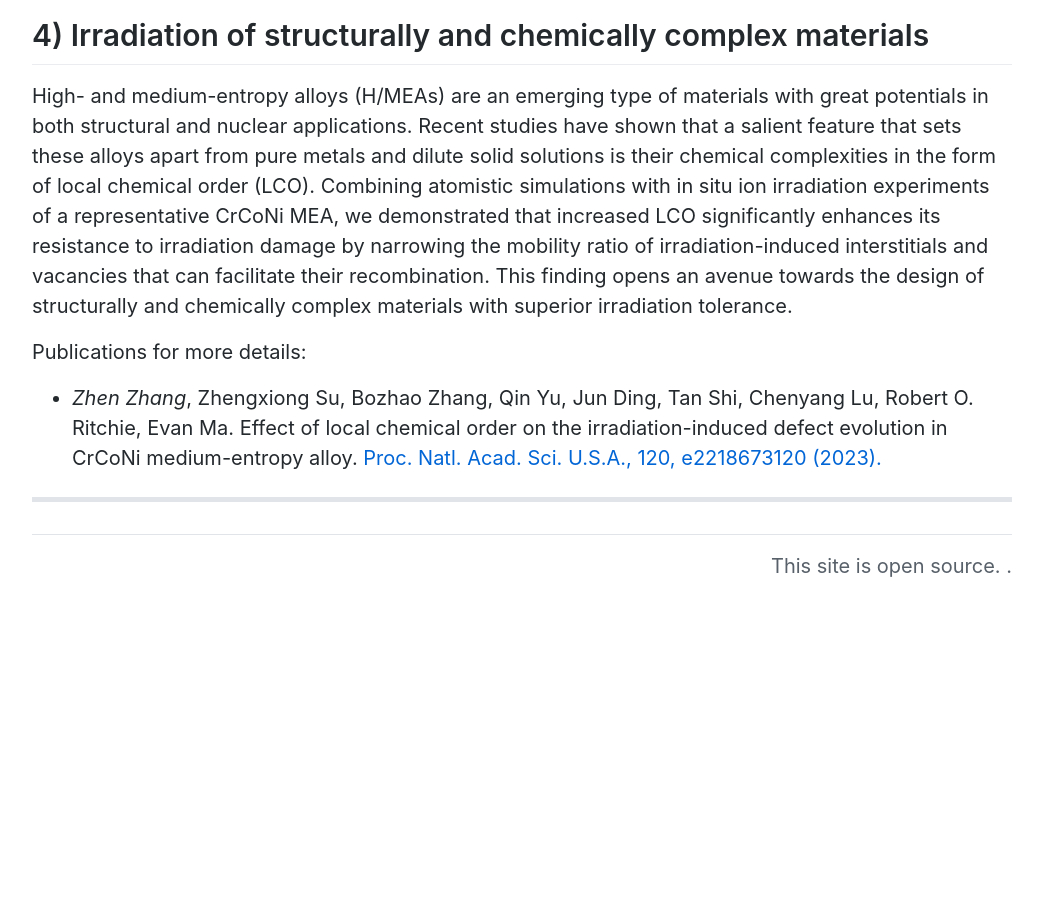
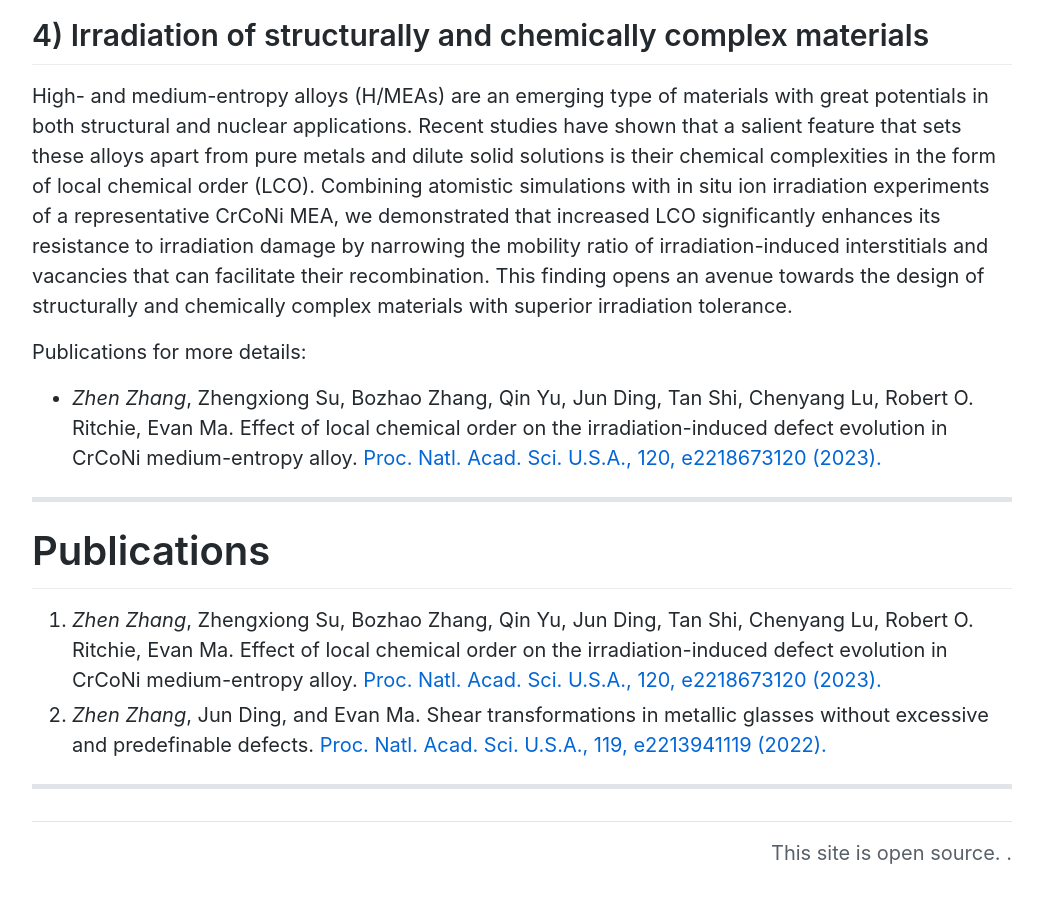
Before and after one commit to zhenzhang1991/zhenzhang1991.github.io, a Jekyll site: the page built from index.md, in a window 1280 px wide and 900 px high, scrolled down 3026 px. Shown: the whole window, without its empty margins (118-1161 px from the left). Built offline with Jekyll 4.4.1, drawn with Linux system fonts in a browser that asks for light colours; comment, search, counter and statistics services are not loaded; before the commit the page ends 3639 px from its top, so only the background shows below that.

Commit message:
Update index.md

```diff
--- a/index.md
+++ b/index.md
@@ -8,7 +8,7 @@ Email: zhen.zhang1991@hotmail.com <br>
 Link to: [Google Scholar](https://scholar.google.com/citations?user=xlcoVIUAAAAJ&hl=en);
 [ORCID: 0000-0003-2128-6215](https://orcid.org/0000-0003-2128-6215)
 
-[About](#resume); [Research](#research-highlights)
+[About](#resume); [Research](#research-highlights); [Publications](#publications)
 * * *
 
 # Resume
@@ -68,3 +68,11 @@ Publications for more details:
 *  *Zhen Zhang*, Zhengxiong Su, Bozhao Zhang, Qin Yu, Jun Ding, Tan Shi, Chenyang Lu, Robert O. Ritchie, Evan Ma. Effect of local chemical order on the irradiation-induced defect evolution in CrCoNi medium-entropy alloy. [Proc. Natl. Acad. Sci. U.S.A., 120, e2218673120 (2023).](https://www.pnas.org/doi/abs/10.1073/pnas.2218673120)
 
 * * *
+
+# Publications
+
+1. *Zhen Zhang*, Zhengxiong Su, Bozhao Zhang, Qin Yu, Jun Ding, Tan Shi, Chenyang Lu, Robert O. Ritchie, Evan Ma. Effect of local chemical order on the irradiation-induced defect evolution in CrCoNi medium-entropy alloy. [Proc. Natl. Acad. Sci. U.S.A., 120, e2218673120 (2023).](https://www.pnas.org/doi/abs/10.1073/pnas.2218673120)
+2. *Zhen Zhang*, Jun Ding, and Evan Ma. Shear transformations in metallic glasses without excessive and predefinable defects. [Proc. Natl. Acad. Sci. U.S.A., 119, e2213941119 (2022).](https://doi.org/10.1073/pnas.2213941119)
+
+
+* * *
```
